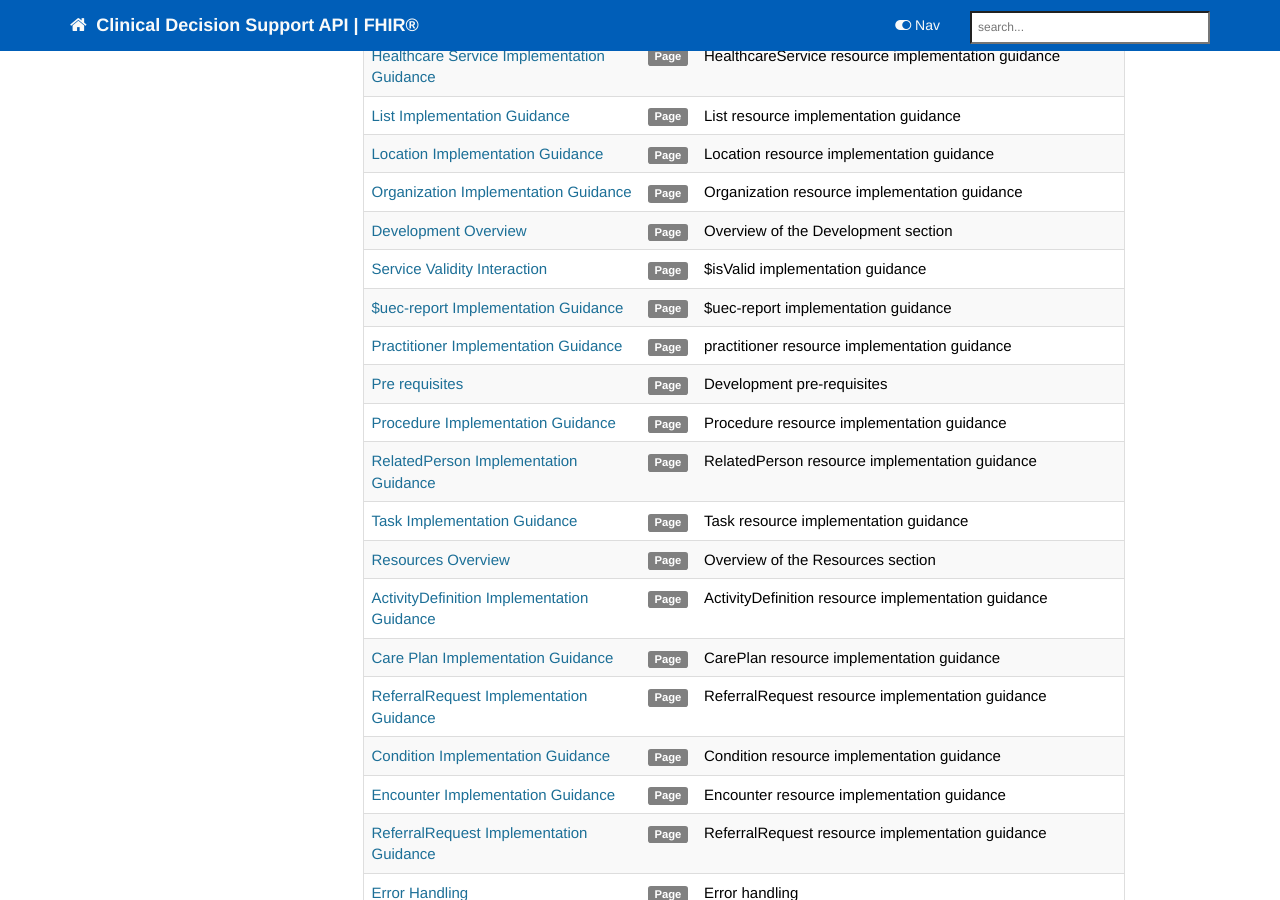
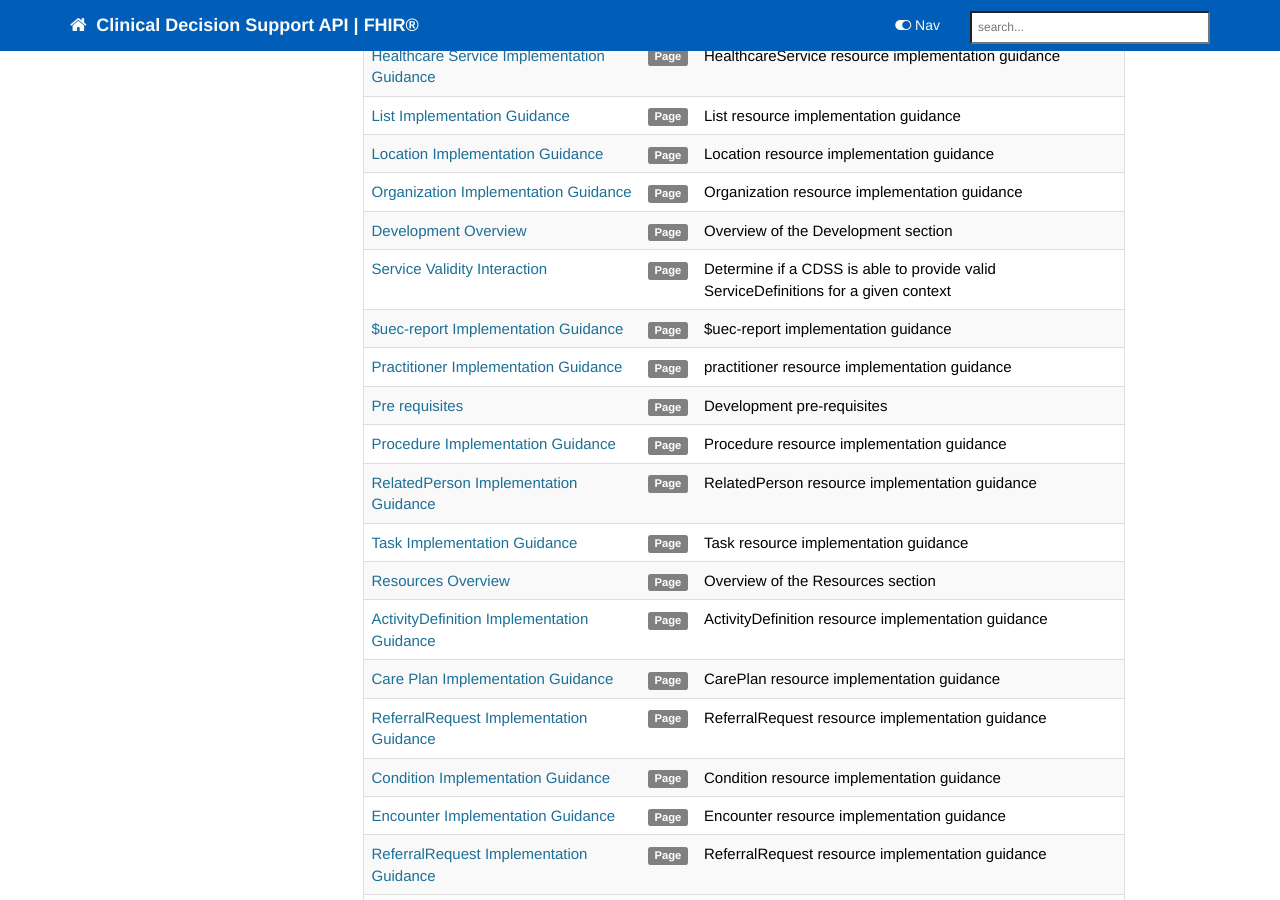
Before and after one commit to nhsconnect/FHIR-CDS, a Jekyll site: the page built from pages/tags/tag_fhir.md, in a window 1280 px wide and 900 px high, scrolled down 561 px. Built offline with Jekyll 4.4.1, drawn with Linux system fonts in a browser that asks for light colours; nearby versions of some CDN libraries; comment, search, counter and statistics services are not loaded.

Commit message:
pages/explore/api_post_isvalid.md updated from https://stackedit.io/

```diff
--- a/pages/explore/api_post_isvalid.md
+++ b/pages/explore/api_post_isvalid.md
@@ -4,13 +4,13 @@ keywords: isvalid, rest,
 tags: [rest,fhir,api]
 sidebar: ctp_rest_sidebar
 permalink: api_post_isvalid.html
-summary: $isValid implementation guidance
+summary: Determine if a CDSS is able to provide valid ServiceDefinitions for a given context
 ---
 
 {% include custom/search.warnbanner.html %}
-## isValid Interaction ##
+## Service Validity Interaction ##
 
-This is a [FHIR Operation](https://www.hl7.org/fhir/stu3/operations.html) performed by an EMS. It is performed at the ServiceDefinition resource type level at the start of a triage journey in order to check whether this CDSS is appropriate for the current journey.
+This is a [FHIR Operation](https://www.hl7.org/fhir/stu3/operations.html) performed by an EMS. It is performed at the ServiceDefinition resource type level at the start of a triage journey in order to check whether this CDSS is able to provide ServiceDefinitions appropriate for the current journey.
 
 ## Request Headers ##
 
```
Also changed, not shown: other parts of pages/explore/api_post_isvalid.md (+1 -1 lines).
